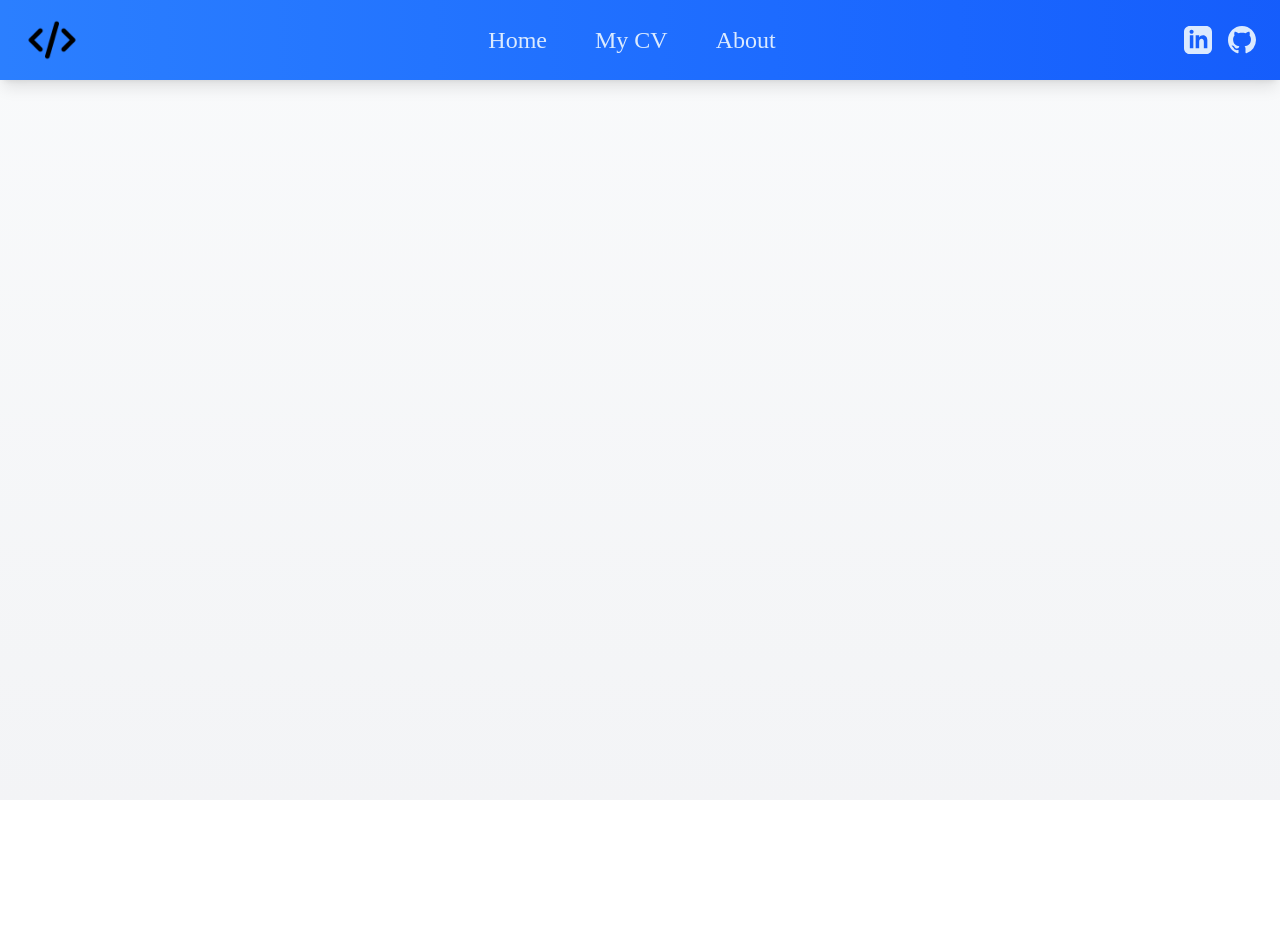
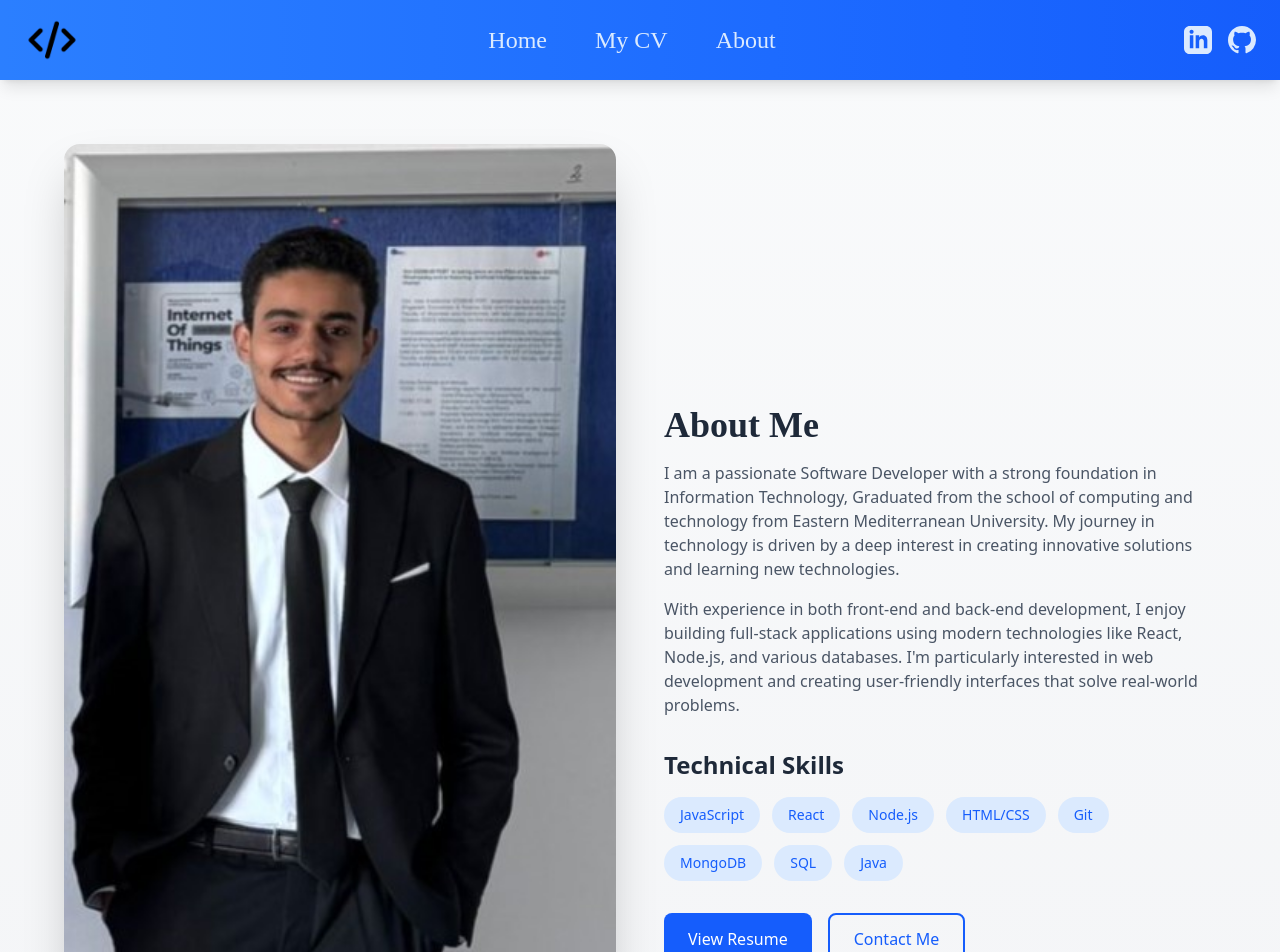
Before and after one commit to osman-m00/personal, a React app: page /about in a window 1280 px wide. Before the commit this address had no page. Shown: the top 952 px of the page. Before the commit the page ends 800 px from the top, so only its background shows below. Built offline with nearby package versions, Linux system fonts and the light colour scheme; the HTML template or start-up script is replaced by a standard one.

Commit message:
about page add

```diff
--- a/src/App.jsx
+++ b/src/App.jsx
@@ -1,6 +1,7 @@
 import { BrowserRouter, Routes, Route } from 'react-router-dom'
 import Header from './components/Header'
 import Card from './components/Card'
+import About from './components/About'
 import CVPage from './components/CVPage'
 
 function App() {
@@ -16,6 +17,7 @@ function App() {
               <Card />
             </>
           } />
+          <Route path="/about" element={<About />} />
           <Route path="/cv" element={<CVPage />} />
         </Routes>
       </div>
--- /dev/null
+++ b/src/components/About.jsx
@@ -0,0 +1,75 @@
+import React from 'react'
+
+const About = () => {
+  return (
+    <div className="container mx-auto px-4 py-16">
+      <div className="max-w-6xl mx-auto">
+        <div className="grid md:grid-cols-2 gap-12 items-center">
+
+          <div className="relative">
+            <div className="rounded-2xl overflow-hidden shadow-2xl">
+              <img
+                src="/pic-personal.jpg"
+                alt="Mohamed Osman"
+                className="w-full h-auto object-cover transform hover:scale-105 transition-transform duration-500"
+              />
+            </div>
+          </div>
+
+
+          <div className="space-y-6">
+            <h1 className="text-4xl font-bold text-gray-800 mb-4 font-['Montserrat']">
+              About Me
+            </h1>
+            <div className="prose prose-lg text-gray-600">
+              <p className="mb-4">
+                I am a passionate Software Developer with a strong foundation in Information Technology,
+                Graduated from the school of computing and technology from Eastern Mediterranean  University. My journey in technology
+                is driven by a deep interest in creating innovative solutions and learning new technologies.
+              </p>
+              <p className="mb-4">
+                With experience in both front-end and back-end development, I enjoy building
+                full-stack applications using modern technologies like React, Node.js, and various
+                databases. I'm particularly interested in web development and creating user-friendly
+                interfaces that solve real-world problems.
+              </p>
+            </div>
+
+            <div className="mt-8">
+              <h2 className="text-2xl font-semibold text-gray-800 mb-4">Technical Skills</h2>
+              <div className="flex flex-wrap gap-3">
+                {['JavaScript', 'React', 'Node.js', 'HTML/CSS', 'Git', 'MongoDB', 'SQL', 'Java'].map((skill) => (
+                  <span
+                    key={skill}
+                    className="px-4 py-2 bg-blue-100 text-blue-600 rounded-full font-medium text-sm"
+                  >
+                    {skill}
+                  </span>
+                ))}
+              </div>
+            </div>
+
+            <div className="mt-8 flex gap-4">
+              <a
+                href="/cv"
+                target="_blank"
+                rel="noopener noreferrer"
+                className="inline-flex items-center px-6 py-3 bg-blue-600 text-white rounded-lg hover:bg-blue-700 transition-colors duration-300"
+              >
+                View Resume
+              </a>
+              <a
+                href="mailto:mohamedsr92@gmail.com"
+                className="inline-flex items-center px-6 py-3 border-2 border-blue-600 text-blue-600 rounded-lg hover:bg-blue-50 transition-colors duration-300"
+              >
+                Contact Me
+              </a>
+            </div>
+          </div>
+        </div>
+      </div>
+    </div>
+  )
+}
+
+export default About
--- a/src/components/CVPage.jsx
+++ b/src/components/CVPage.jsx
@@ -1,5 +1,4 @@
 import React from 'react'
-import Header from './Header'
 const CVPage = () => {
   return (
     <>
```
Also changed, not shown: public/pic-personal.jpg (added).
